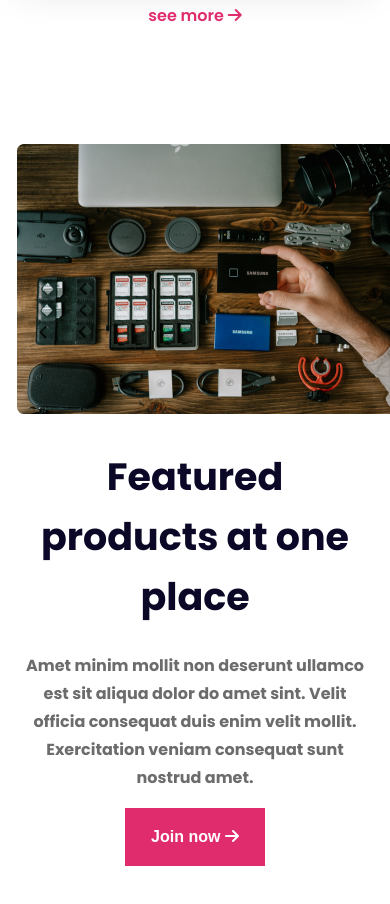
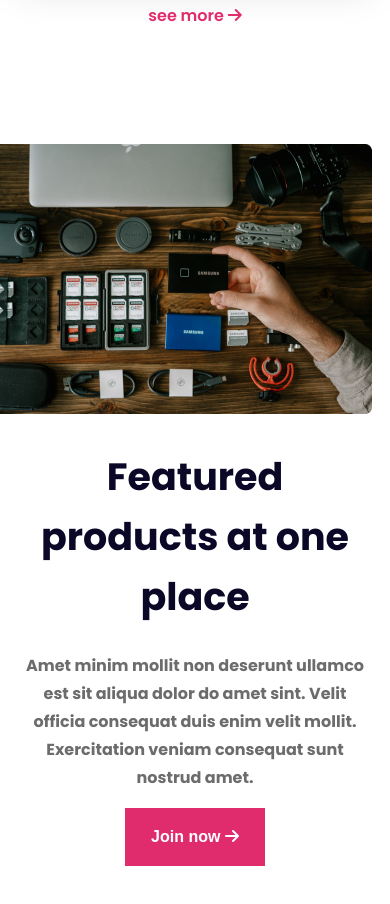
Before and after one commit to linux44gh6/gear-webiste-responsive, a plain HTML site: page index.html in a window 390 px wide. Shown: the part 6591-7495 px from the top of the page. Drawn offline with Linux system fonts and the light colour scheme.

Commit message:
change the responcive of an image

```diff
--- a/style.css
+++ b/style.css
@@ -318,7 +318,7 @@ height: 32px;
     align-items: center;
  }
  .feasured-img{
-    margin-right: 3px;
+
     width: 100%;
  }
  .feasured-content{
```
